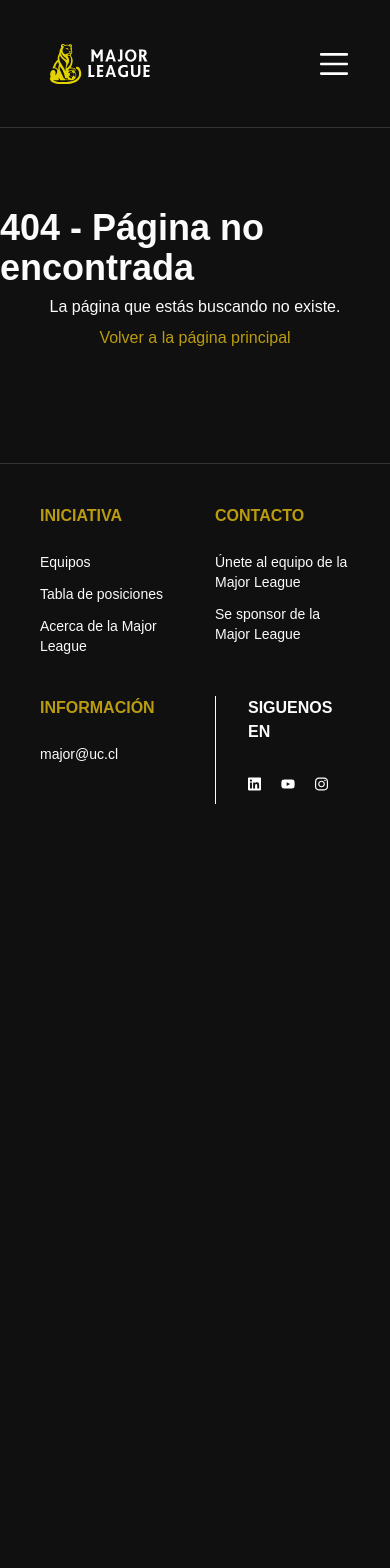
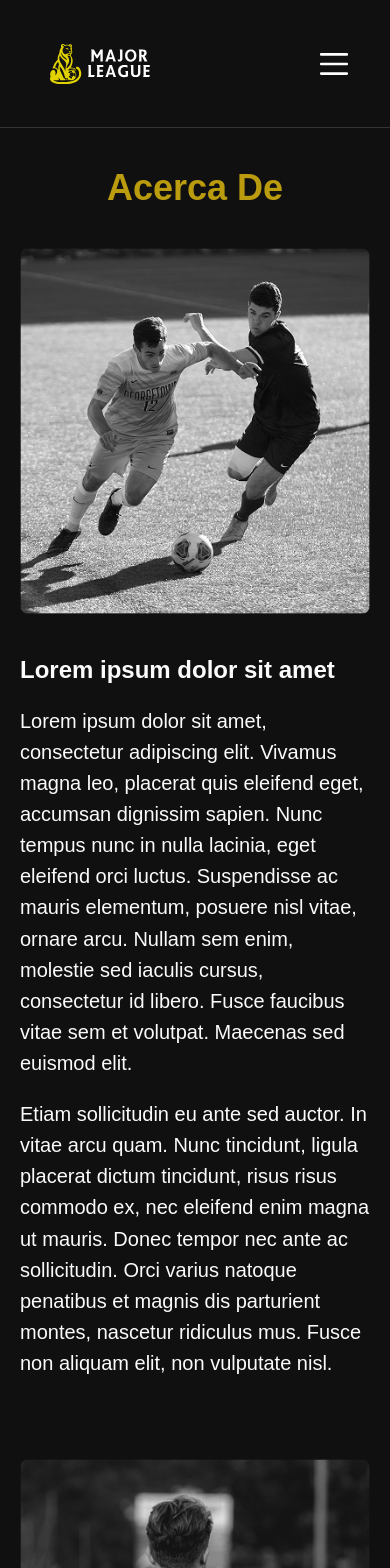
Before and after one commit to open-source-uc/majorleague, a Next.js app: page /acerca in a window 390 px wide. Before the commit this address had no page. Shown: the top 1568 px of the page. Before the commit the page ends 844 px from the top, so only its background shows below. Built offline with nearby package versions, Linux system fonts and the light colour scheme.

Commit message:
fix: responsive footer

```diff
--- a/app/(auth)/login/page.tsx
+++ b/app/(auth)/login/page.tsx
@@ -29,7 +29,7 @@ export default async function Login() {
       </h2>
       <Link
         href={`https://auth.osuc.dev/?ref=${typeof window !== "undefined" ? new URL(window.location.href).toString() : ""}`}
-        className="text-primary-darken text-md border-primary-darken hover:text-primary hover:border-primary hidden max-w-36 rounded-md border-2 border-solid px-4 py-2 font-bold tracking-normal transition-colors lg:inline"
+        className="text-primary-darken text-md border-primary-darken hover:text-primary hover:border-primary max-w-36 rounded-md border-2 border-solid px-4 py-2 font-bold tracking-normal transition-colors lg:inline"
       >
         Cuenta OSUC
       </Link>
--- /dev/null
+++ b/app/(home)/acerca/page.tsx
@@ -0,0 +1,64 @@
+import Image from "next/image";
+
+import image1 from "@/../public/assets/image1.png";
+import image2 from "@/../public/assets/image2.png";
+
+export default async function AcercaDePage() {
+  return (
+    <>
+      <h1 className="text-primary-darken mt-10 text-center text-4xl font-bold">Acerca De</h1>
+      <section className="flex flex-col items-center justify-center gap-10 px-5 py-10 lg:flex-row">
+        <div className="w-full max-w-[399px]">
+          <Image
+            src={image1}
+            alt="Major League UC - Comunidad de fútbol"
+            className="h-full w-full rounded-lg object-cover"
+            loading="lazy"
+            sizes="(max-width: 768px) 100vw, (max-width: 1024px) 50vw, 399px"
+          />
+        </div>
+        <div className="flex max-w-xl flex-col gap-5">
+          <h2 className="text-2xl font-bold">Lorem ipsum dolor sit amet</h2>
+          <p className="text-lg">
+            Lorem ipsum dolor sit amet, consectetur adipiscing elit. Vivamus magna leo, placerat quis eleifend eget,
+            accumsan dignissim sapien. Nunc tempus nunc in nulla lacinia, eget eleifend orci luctus. Suspendisse ac
+            mauris elementum, posuere nisl vitae, ornare arcu. Nullam sem enim, molestie sed iaculis cursus, consectetur
+            id libero. Fusce faucibus vitae sem et volutpat. Maecenas sed euismod elit.
+          </p>
+          <p className="text-lg">
+            Etiam sollicitudin eu ante sed auctor. In vitae arcu quam. Nunc tincidunt, ligula placerat dictum tincidunt,
+            risus risus commodo ex, nec eleifend enim magna ut mauris. Donec tempor nec ante ac sollicitudin. Orci
+            varius natoque penatibus et magnis dis parturient montes, nascetur ridiculus mus. Fusce non aliquam elit,
+            non vulputate nisl.
+          </p>
+        </div>
+      </section>
+      <section className="flex flex-col items-center justify-center gap-10 px-5 py-10 lg:flex-row-reverse">
+        <div className="w-full max-w-[399px]">
+          <Image
+            src={image2}
+            alt="Espacio para jugar fútbol en Major League UC"
+            className="h-full w-full rounded-lg object-cover"
+            loading="lazy"
+            sizes="(max-width: 768px) 100vw, (max-width: 1024px) 50vw, 399px"
+          />
+        </div>
+        <div className="flex max-w-xl flex-col gap-5">
+          <h2 className="text-2xl font-bold">Lorem ipsum dolor sit amet</h2>
+          <p className="text-lg">
+            Lorem ipsum dolor sit amet, consectetur adipiscing elit. Vivamus magna leo, placerat quis eleifend eget,
+            accumsan dignissim sapien. Nunc tempus nunc in nulla lacinia, eget eleifend orci luctus. Suspendisse ac
+            mauris elementum, posuere nisl vitae, ornare arcu. Nullam sem enim, molestie sed iaculis cursus, consectetur
+            id libero. Fusce faucibus vitae sem et volutpat. Maecenas sed euismod elit.
+          </p>
+          <p className="text-lg">
+            Etiam sollicitudin eu ante sed auctor. In vitae arcu quam. Nunc tincidunt, ligula placerat dictum tincidunt,
+            risus risus commodo ex, nec eleifend enim magna ut mauris. Donec tempor nec ante ac sollicitudin. Orci
+            varius natoque penatibus et magnis dis parturient montes, nascetur ridiculus mus. Fusce non aliquam elit,
+            non vulputate nisl.
+          </p>
+        </div>
+      </section>
+    </>
+  );
+}
--- /dev/null
+++ b/app/(home)/equipos/page.tsx
@@ -0,0 +1,64 @@
+import Image from "next/image";
+
+import image1 from "@/../public/assets/image1.png";
+import image2 from "@/../public/assets/image2.png";
+
+export default async function EquiposPage() {
+  return (
+    <>
+      <h1 className="text-primary-darken mt-10 text-center text-4xl font-bold">Equipos</h1>
+      <section className="flex flex-col items-center justify-center gap-10 px-5 py-10 lg:flex-row">
+        <div className="w-full max-w-[399px]">
+          <Image
+            src={image1}
+            alt="Major League UC - Comunidad de fútbol"
+            className="h-full w-full rounded-lg object-cover"
+            loading="lazy"
+            sizes="(max-width: 768px) 100vw, (max-width: 1024px) 50vw, 399px"
+          />
+        </div>
+        <div className="flex max-w-xl flex-col gap-5">
+          <h2 className="text-2xl font-bold">Lorem ipsum dolor sit amet</h2>
+          <p className="text-lg">
+            Lorem ipsum dolor sit amet, consectetur adipiscing elit. Vivamus magna leo, placerat quis eleifend eget,
+            accumsan dignissim sapien. Nunc tempus nunc in nulla lacinia, eget eleifend orci luctus. Suspendisse ac
+            mauris elementum, posuere nisl vitae, ornare arcu. Nullam sem enim, molestie sed iaculis cursus, consectetur
+            id libero. Fusce faucibus vitae sem et volutpat. Maecenas sed euismod elit.
+          </p>
+          <p className="text-lg">
+            Etiam sollicitudin eu ante sed auctor. In vitae arcu quam. Nunc tincidunt, ligula placerat dictum tincidunt,
+            risus risus commodo ex, nec eleifend enim magna ut mauris. Donec tempor nec ante ac sollicitudin. Orci
+            varius natoque penatibus et magnis dis parturient montes, nascetur ridiculus mus. Fusce non aliquam elit,
+            non vulputate nisl.
+          </p>
+        </div>
+      </section>
+      <section className="flex flex-col items-center justify-center gap-10 px-5 py-10 lg:flex-row-reverse">
+        <div className="w-full max-w-[399px]">
+          <Image
+            src={image2}
+            alt="Espacio para jugar fútbol en Major League UC"
+            className="h-full w-full rounded-lg object-cover"
+            loading="lazy"
+            sizes="(max-width: 768px) 100vw, (max-width: 1024px) 50vw, 399px"
+          />
+        </div>
+        <div className="flex max-w-xl flex-col gap-5">
+          <h2 className="text-2xl font-bold">Lorem ipsum dolor sit amet</h2>
+          <p className="text-lg">
+            Lorem ipsum dolor sit amet, consectetur adipiscing elit. Vivamus magna leo, placerat quis eleifend eget,
+            accumsan dignissim sapien. Nunc tempus nunc in nulla lacinia, eget eleifend orci luctus. Suspendisse ac
+            mauris elementum, posuere nisl vitae, ornare arcu. Nullam sem enim, molestie sed iaculis cursus, consectetur
+            id libero. Fusce faucibus vitae sem et volutpat. Maecenas sed euismod elit.
+          </p>
+          <p className="text-lg">
+            Etiam sollicitudin eu ante sed auctor. In vitae arcu quam. Nunc tincidunt, ligula placerat dictum tincidunt,
+            risus risus commodo ex, nec eleifend enim magna ut mauris. Donec tempor nec ante ac sollicitudin. Orci
+            varius natoque penatibus et magnis dis parturient montes, nascetur ridiculus mus. Fusce non aliquam elit,
+            non vulputate nisl.
+          </p>
+        </div>
+      </section>
+    </>
+  );
+}
--- a/app/components/ui/Footer.tsx
+++ b/app/components/ui/Footer.tsx
@@ -12,49 +12,100 @@ import FooterCol from "./FooterCol";
 
 function Footer() {
   const linkStyle = "text-sm md:text-md tracking-normal";
-  const linkStyleHover = "hover:text-primary-darken transition-colors";
+  const linkStyleHover = "hover:text-primary-darken transition-colors duration-100";
 
   return (
-    <footer className="border-border-header flex w-full justify-between border-t px-5 py-10 md:px-15">
-      <Link href="/" className="hidden md:block">
-        <Image src={logo} alt="logo" priority />
+    <footer className="bg-background border-border-header w-full border-t">
+      <div className="mx-auto max-w-7xl px-5 py-15 md:px-10 lg:px-15">
+        {/* Mobile Logo - Show at top on mobile and tablet */}
+        <div className="mb-8 flex justify-center lg:hidden">
+          <Link href="/">
+            <Image src={logo} alt="Major League Logo" className="h-20 w-auto" priority />
           </Link>
+        </div>
 
-      <div className="grid flex-1 grid-cols-2 gap-10 sm:px-5 md:grid-cols-3 md:px-40 lg:grid-cols-4">
+        <div className="flex flex-col gap-10 lg:flex-row lg:justify-between">
+          {/* Desktop Logo - Show on left side on desktop */}
+          <div className="hidden lg:flex lg:flex-shrink-0">
+            <Link href="/">
+              <Image src={logo} alt="Major League Logo" className="h-20 w-auto" priority />
+            </Link>
+          </div>
+
+          {/* Main Content Grid */}
+          <div className="flex-1 lg:px-10">
+            <div className="grid grid-cols-1 gap-6 sm:grid-cols-3 lg:grid-cols-4">
               <FooterCol title="INICIATIVA">
-          <Link href="/" className={`${linkStyle} ${linkStyleHover}`}>
+                <Link href="/equipos" className={`${linkStyle} ${linkStyleHover}`}>
                   Equipos
                 </Link>
-          <Link href="/" className={`${linkStyle} ${linkStyleHover}`}>
+                <Link href="/posiciones/2025/1" className={`${linkStyle} ${linkStyleHover}`}>
                   Tabla de posiciones
                 </Link>
-          <Link href="/" className={`${linkStyle} ${linkStyleHover}`}>
+                <Link href="/acerca" className={`${linkStyle} ${linkStyleHover}`}>
                   Acerca de la Major League
                 </Link>
               </FooterCol>
+
               <FooterCol title="CONTACTO">
-          <Link href="/" className={`${linkStyle} ${linkStyleHover} break-words`}>
+                <Link href="/participa" className={`${linkStyle} ${linkStyleHover}`}>
                   Únete al equipo de la Major League
                 </Link>
-          <Link href="/" className={`${linkStyle} ${linkStyleHover} break-words`}>
-            Se sponsor de la Major League
+                <Link href="/participa" className={`${linkStyle} ${linkStyleHover}`}>
+                  Sé sponsor de la Major League
                 </Link>
               </FooterCol>
+
               <FooterCol title="INFORMACIÓN">
-          <p className={`${linkStyle}`}>major@uc.cl</p>
+                <a href="mailto:major@uc.cl" className={`${linkStyle} ${linkStyleHover}`}>
+                  major@uc.cl
+                </a>
               </FooterCol>
-        <div className="border-foreground flex flex-col items-start justify-center gap-5 border-l px-8 py-0">
-          <p className="text-md font-bold">SIGUENOS EN</p>
-          <div className="flex items-start gap-5">
-            <a href="https://www.linkedin.com/company/" className="size-10">
-              <Image src={linkedin} alt="LinkedIn" className="size-10 hover:!text-[#0077B5]" priority />
+
+              {/* Social Media Section */}
+              <div className="sm:col-span-2 lg:col-span-1">
+                <FooterCol title="SÍGUENOS EN">
+                  <div className="flex gap-4">
+                    <a
+                      href="https://www.linkedin.com/company/"
+                      className="group transition-transform duration-100 hover:scale-110"
+                      aria-label="LinkedIn"
+                    >
+                      <Image
+                        src={linkedin}
+                        alt="LinkedIn"
+                        className="size-8 transition-opacity duration-100 group-hover:opacity-80"
+                        priority
+                      />
                     </a>
-            <a href="https://www.youtube.com/">
-              <Image src={youtube} alt="YouTube" className="size-10 fill-red-700" priority />
+                    <a
+                      href="https://www.youtube.com/"
+                      className="group transition-transform duration-100 hover:scale-110"
+                      aria-label="YouTube"
+                    >
+                      <Image
+                        src={youtube}
+                        alt="YouTube"
+                        className="size-8 transition-opacity duration-100 group-hover:opacity-80"
+                        priority
+                      />
                     </a>
-            <a href="https://www.instagram.com/">
-              <Image src={instagram} alt="instagram" className="size-10" priority />
+                    <a
+                      href="https://www.instagram.com/"
+                      className="group transition-transform duration-100 hover:scale-110"
+                      aria-label="Instagram"
+                    >
+                      <Image
+                        src={instagram}
+                        alt="Instagram"
+                        className="size-8 transition-opacity duration-100 group-hover:opacity-80"
+                        priority
+                      />
                     </a>
+                  </div>
+                </FooterCol>
+              </div>
+            </div>
           </div>
         </div>
       </div>
--- a/app/components/ui/Navbar.tsx
+++ b/app/components/ui/Navbar.tsx
@@ -74,11 +74,11 @@ function Navbar() {
             </li>
             <li>
               <Link
-                href="/register?from=participa"
+                href="/login"
                 className="text-primary-darken text-md border-primary-darken hover:text-primary hover:border-primary rounded-md border-2 border-solid px-10 py-2 font-bold tracking-normal transition-colors"
                 onClick={() => setIsMenuOpen(false)}
               >
-                PARTICIPA EN LA LIGA
+                INGRESAR
               </Link>
             </li>
           </ul>
```
Lines whose indentation alone changed are shown as unchanged.
